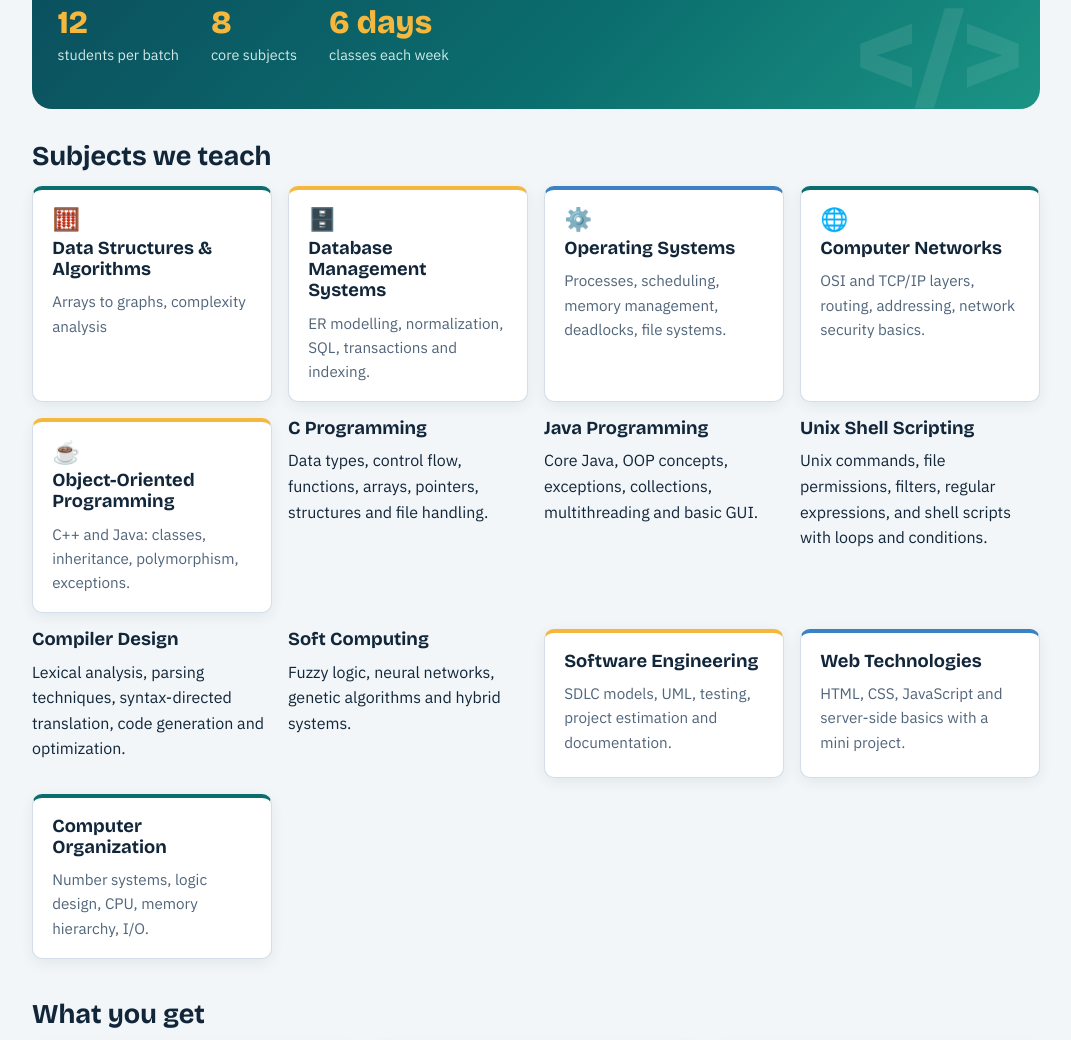
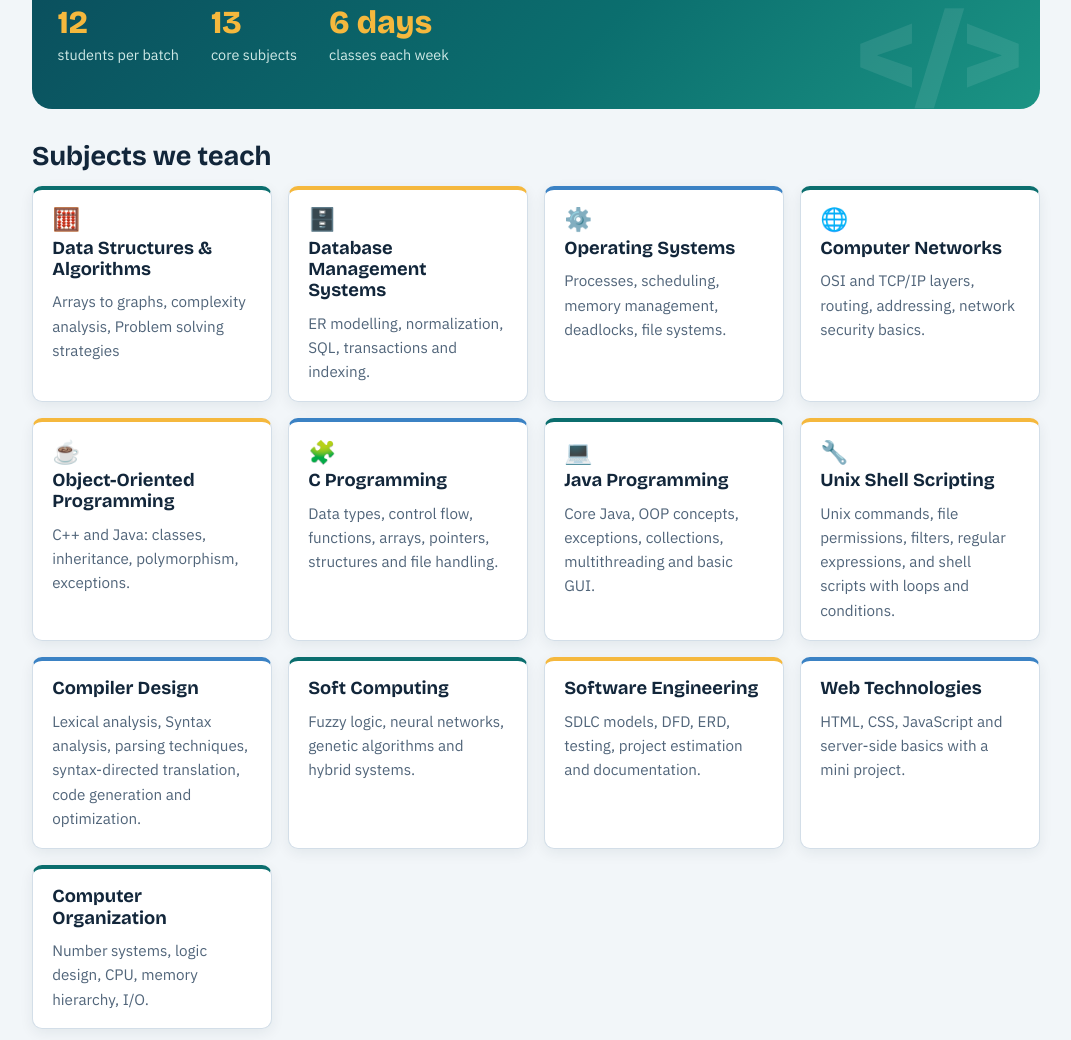
Before and after one commit to gurukul-edutech/gurukul-edutech, a plain HTML site: page index.html in a window 1280 px wide. Shown: the part 449-1489 px from the top of the page, without its empty margins (104-1175 px from the left). Drawn offline with nearby package versions, Linux system fonts and the light colour scheme.

Commit message:
Update index.html

```diff
--- a/index.html
+++ b/index.html
@@ -88,40 +88,21 @@ footer{background:#0a3f55;color:#cfe3ea;border:0;margin-top:2rem}
 <h1>Graduate-level computer science, taught the way exams ask it.</h1>
 <p>Small batches, weekly practice tests and complete notes for BCA, B.Sc. CS, B.Tech and MCA students.</p>
 <a class="btn" href="#admission">See how to join</a><a class="btn alt" href="#notes">Read lecture notes</a>
-<div class="stats"><div><b>12</b><span>students per batch</span></div><div><b>8</b><span>core subjects</span></div><div><b>6 days</b><span>classes each week</span></div></div>
+<div class="stats"><div><b>12</b><span>students per batch</span></div><div><b>13</b><span>core subjects</span></div><div><b>6 days</b><span>classes each week</span></div></div>
 </div>
 <h2>Subjects we teach</h2>
 <div class="grid">
-<div class="box"><h3>Data Structures &amp; Algorithms</h3><p>Arrays to graphs, complexity analysis</p></div>
+<div class="box"><h3>Data Structures &amp; Algorithms</h3><p>Arrays to graphs, complexity analysis, Problem solving strategies</p></div>
 <div class="box"><h3>Database Management Systems</h3><p>ER modelling, normalization, SQL, transactions and indexing.</p></div>
 <div class="box"><h3>Operating Systems</h3><p>Processes, scheduling, memory management, deadlocks, file systems.</p></div>
 <div class="box"><h3>Computer Networks</h3><p>OSI and TCP/IP layers, routing, addressing, network security basics.</p></div>
 <div class="box"><h3>Object-Oriented Programming</h3><p>C++ and Java: classes, inheritance, polymorphism, exceptions.</p></div>
-<article class="card">
-  <h3>C Programming</h3>
-  <p>Data types, control flow, functions, arrays, pointers, structures and file handling.</p>
-</article>
-
-<article class="card">
-  <h3>Java Programming</h3>
-  <p>Core Java, OOP concepts, exceptions, collections, multithreading and basic GUI.</p>
-</article>
-
-<article class="card">
-  <h3>Unix Shell Scripting</h3>
-  <p>Unix commands, file permissions, filters, regular expressions, and shell scripts with loops and conditions.</p>
-</article>
-
-<article class="card">
-  <h3>Compiler Design</h3>
-  <p>Lexical analysis, parsing techniques, syntax-directed translation, code generation and optimization.</p>
-</article>
-
-<article class="card">
-  <h3>Soft Computing</h3>
-  <p>Fuzzy logic, neural networks, genetic algorithms and hybrid systems.</p>
-</article>
-<div class="box"><h3>Software Engineering</h3><p>SDLC models, UML, testing, project estimation and documentation.</p></div>
+<div class="box"><h3>C Programming</h3><p>Data types, control flow, functions, arrays, pointers, structures and file handling.</p></div>
+<div class="box"><h3>Java Programming</h3><p>Core Java, OOP concepts, exceptions, collections, multithreading and basic GUI.</p></div>
+<div class="box"><h3>Unix Shell Scripting</h3><p>Unix commands, file permissions, filters, regular expressions, and shell scripts with loops and conditions.</p></div>
+<div class="box"><h3>Compiler Design</h3><p>Lexical analysis, Syntax analysis, parsing techniques, syntax-directed translation, code generation and optimization.</p></div>
+<div class="box"><h3>Soft Computing</h3><p>Fuzzy logic, neural networks, genetic algorithms and hybrid systems.</p></div>
+<div class="box"><h3>Software Engineering</h3><p>SDLC models, DFD, ERD, testing, project estimation and documentation.</p></div>
 <div class="box"><h3>Web Technologies</h3><p>HTML, CSS, JavaScript and server-side basics with a mini project.</p></div>
 <div class="box"><h3>Computer Organization</h3><p>Number systems, logic design, CPU, memory hierarchy, I/O.</p></div>
 </div>
```
